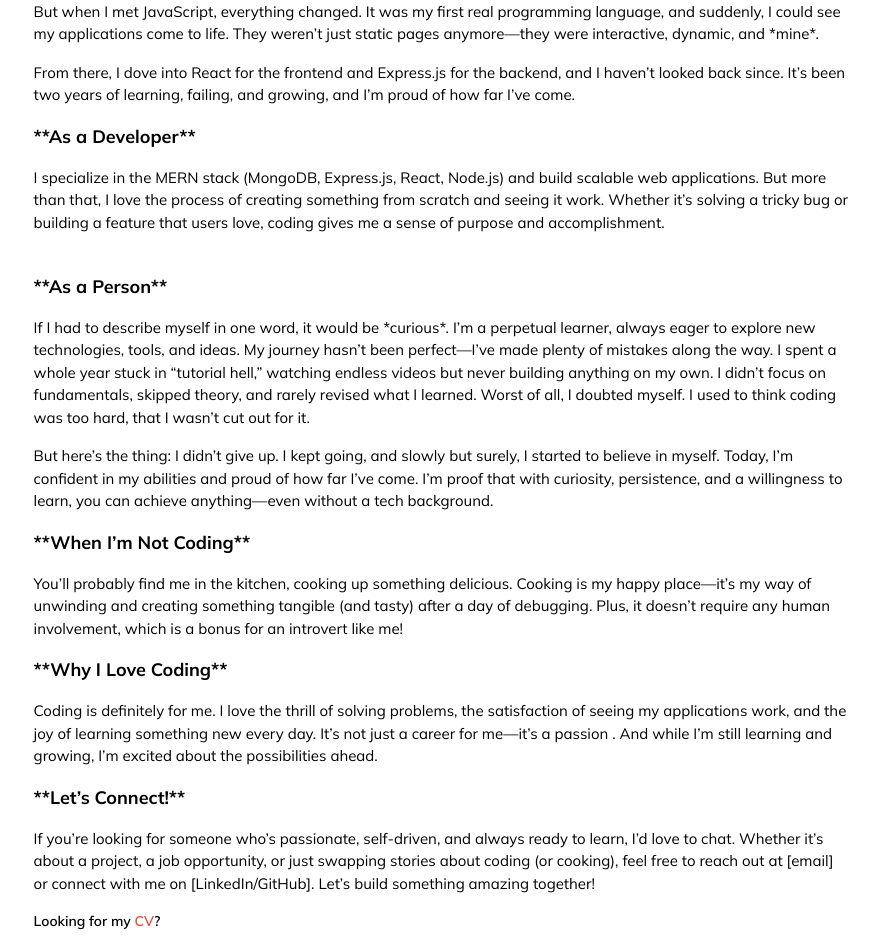
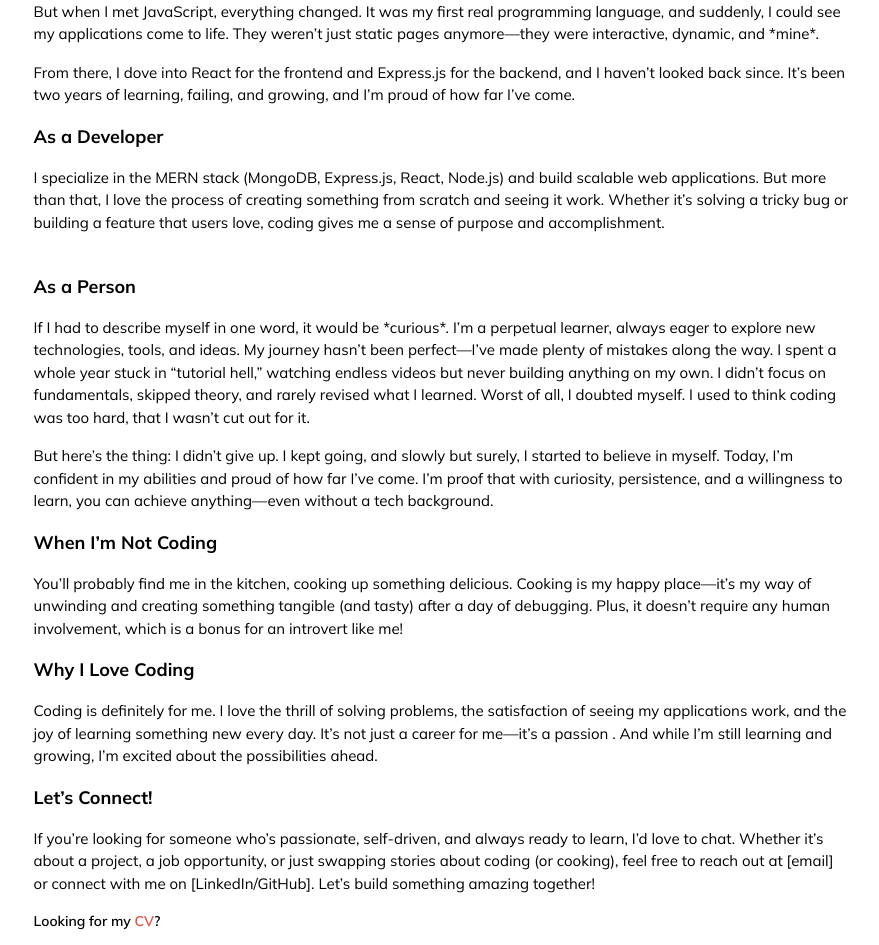
Before and after one commit to Billi007/Portfolio, a React (Vite) app in the folder app/: page /about in a window 1280 px wide. Shown: the part 507-1452 px from the top of the page, without its empty margins (192-1071 px from the left). Built offline with nearby package versions, Linux system fonts and the light colour scheme; a web font is replaced by a local one.

Commit message:
add changes

```diff
--- a/app/src/App.jsx
+++ b/app/src/App.jsx
@@ -1,21 +1,24 @@
 import './App.css'
 import {BrowserRouter, Route, Routes} from 'react-router-dom'
-import Home from './Components/Home'
-import About from './Components/About'
-import Projects from './Components/project/Projects'
 import Navbar from './Components/Navbar'
 import Footer from './Components/Footer'
-import Contact from './Components/Contact'
-import Netflix_project from './Components/project/Netflix_project'
-import Chat_project from './Components/project/Chat_project'
+import {Suspense, lazy} from 'react'
+import Loading from './Components/Loading'
 
 function App() {
+ const Home = lazy(() => import('./Components/Home'));
+ const About = lazy(() => import('./Components/About'));
+ const Projects = lazy(() => import('./Components/project/Projects'));
+ const Netflix_project = lazy(() => import('./Components/project/Netflix_project'));
+ const Chat_project = lazy(() => import('./Components/project/Chat_project'));
+ const Contact = lazy(() => import('./Components/Contact'));
 
   return (
     <>
    <div className=' text-white'>
    <Navbar/>
   <BrowserRouter>
+  <Suspense fallback={<Loading/>}>
   <Routes>
   <Route path='/' element={<Home/>}/>
   <Route path='/about' element={<About/>}/>
@@ -24,6 +27,7 @@ function App() {
   <Route path='/project/chat' element={<Chat_project/>}/>
   <Route path='/contact' element={<Contact/>}/>
   </Routes>
+  </Suspense>
   </BrowserRouter>
   <Footer/>
    </div>
--- a/app/src/Components/About.jsx
+++ b/app/src/Components/About.jsx
@@ -27,12 +27,12 @@ I spent hours watching videos,reading roadmaps, and figuring out where to begin.
 <p>From there, I dove into React for the frontend and Express.js for the backend, and I haven’t looked back since.
 It’s been two years of learning, failing, and growing, and I’m proud of how far I’ve come. </p>
 
-<h1 className="font-bold text-lg">**As a Developer** </h1>
+<h1 className="font-bold text-lg">As a Developer</h1>
  <p>I specialize in the MERN stack (MongoDB, Express.js, React, Node.js) and build scalable web applications.
 But more than that, I love the process of creating something from scratch and seeing it work. Whether it’s
  solving a tricky bug or building a feature that users love, coding gives me a sense of purpose and accomplishment.</p> <br />
 
-<h1 className="font-bold text-lg">**As a Person** </h1>
+<h1 className="font-bold text-lg">As a Person</h1>
 <p>If I had to describe myself in one word, it would be *curious*. I’m a perpetual learner, always eager to explore new technologies,
  tools, and ideas. My journey hasn’t been perfect—I’ve made plenty of mistakes along the way. I spent a whole year stuck in
  “tutorial hell,” watching endless videos but never building anything on my own. I didn’t focus on fundamentals, skipped theory,
@@ -42,17 +42,17 @@ But more than that, I love the process of creating something from scratch and se
 Today, I’m confident in my abilities and proud of how far I’ve come. I’m proof that with curiosity, persistence,
  and a willingness to learn, you can achieve anything—even without a tech background.</p>
 
-<h1 className="font-bold text-lg">**When I’m Not Coding**</h1>
+<h1 className="font-bold text-lg">When I’m Not Coding</h1>
 <p>You’ll probably find me in the kitchen, cooking up something delicious. Cooking is my happy place—it’s my way of
 unwinding and creating something tangible (and tasty) after a day of debugging. Plus, it doesn’t require any human
 involvement, which is a bonus for an introvert like me! </p>
 
-<h1 className="font-bold text-lg">**Why I Love Coding**</h1>
+<h1 className="font-bold text-lg">Why I Love Coding</h1>
 <p>Coding is definitely for me. I love the thrill of solving problems, the satisfaction of seeing my applications
 work, and the joy of learning something new every day. It’s not just a career for me—it’s a passion
 . And while I’m still learning and growing, I’m excited about the possibilities ahead. </p>
 
-<h1 className="font-bold text-lg">**Let’s Connect!**</h1>
+<h1 className="font-bold text-lg">Let’s Connect!</h1>
 <p>If you’re looking for someone who’s passionate, self-driven, and always ready to learn, I’d love to chat.
 Whether it’s about a project, a job opportunity, or just swapping stories about coding (or cooking),
 feel free to reach out at [email] or connect with me on [LinkedIn/GitHub]. Let’s build something amazing together! </p>
--- /dev/null
+++ b/app/src/Components/Loading.jsx
@@ -0,0 +1,9 @@
+const Loading = () => {
+    return (
+      <div className="flex items-center justify-center h-screen">
+        <div className="w-12 h-12 border-4 border-t-transparent border-blue-500 rounded-full animate-spin"></div>
+      </div>
+    );
+  };
+
+  export default Loading
--- a/app/src/Components/Navbar.jsx
+++ b/app/src/Components/Navbar.jsx
@@ -2,7 +2,7 @@ import { useState } from "react";
 import { RxHamburgerMenu } from "react-icons/rx";
 
 const Navbar = () => {
- const [openNav, setOprnNav] = useState(true);
+ const [openNav, setOprnNav] = useState(false);
 
   const toggleNav = () => {
     setOprnNav(!openNav);
@@ -28,7 +28,16 @@ const Navbar = () => {
           <li className='border-b-4 border-[#e74c3c] hover:opacity-85'><a href="/contact">contact</a></li>
         </ul>
            </div>
-           </>) : ""}
+           </>) : (<>
+            <div className="w-full h-48 md:h-11 md:block hidden text-white">
+           <ul  className='absolute left-[50%] md:static space-y-3 text-sm py-2 top-16 md:w-full md:flex md:py-1 md:items-center md:justify-evenly'>
+          <li className='border-b-4 border-[#e74c3c] hover:opacity-85'><a href="/">home</a></li>
+          <li className='border-b-4 border-[#e74c3c] hover:opacity-85'><a href="/about">about</a></li>
+          <li className='border-b-4 border-[#e74c3c] hover:opacity-85'><a href="/project">project</a></li>
+          <li className='border-b-4 border-[#e74c3c] hover:opacity-85'><a href="/contact">contact</a></li>
+        </ul>
+           </div>
+           </>)}
 
        </div>
     </div>
```
